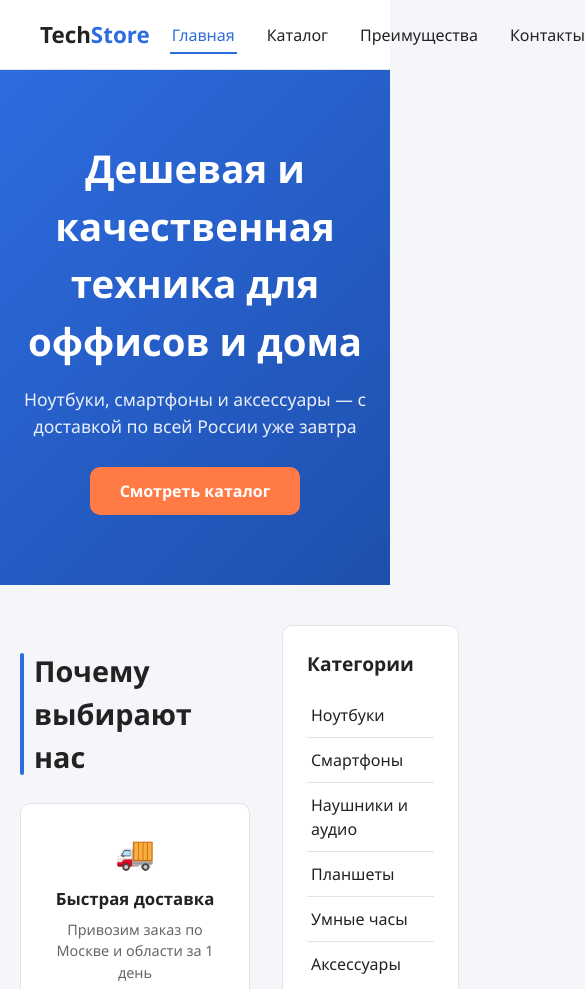
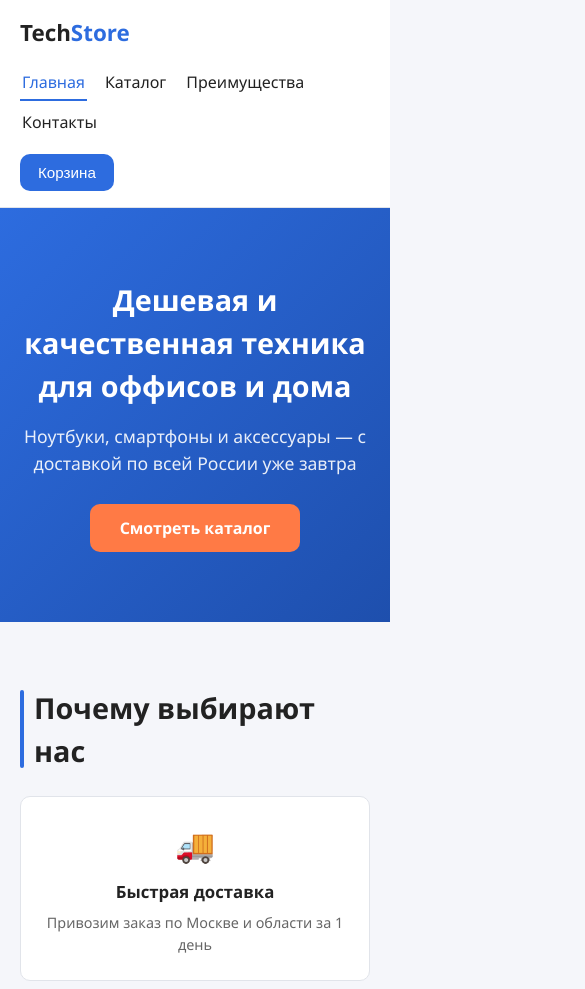
Before and after one commit to EGORIKBOCHA2006/TechStore, a plain HTML site: page index.html in a window 390 px wide. Shown: the top 989 px of the page, 585 px wide, since content can reach past the window. Drawn offline with Linux system fonts and the light colour scheme.

Commit message:
adaptive media

```diff
--- a/style.css
+++ b/style.css
@@ -350,3 +350,25 @@ footer {
   font-size: 0.85rem;
   color: #888;
 }
+
+@media (max-width: 900px) {
+  .page-layout {
+    grid-template-columns: 1fr;
+  }
+
+  header {
+    flex-wrap: wrap;
+    padding: 16px 20px;
+  }
+}
+
+@media (max-width: 600px) {
+  header nav ul {
+    gap: 16px;
+    flex-wrap: wrap;
+  }
+
+  #hero h1 {
+    font-size: 1.8rem;
+  }
+}
```
